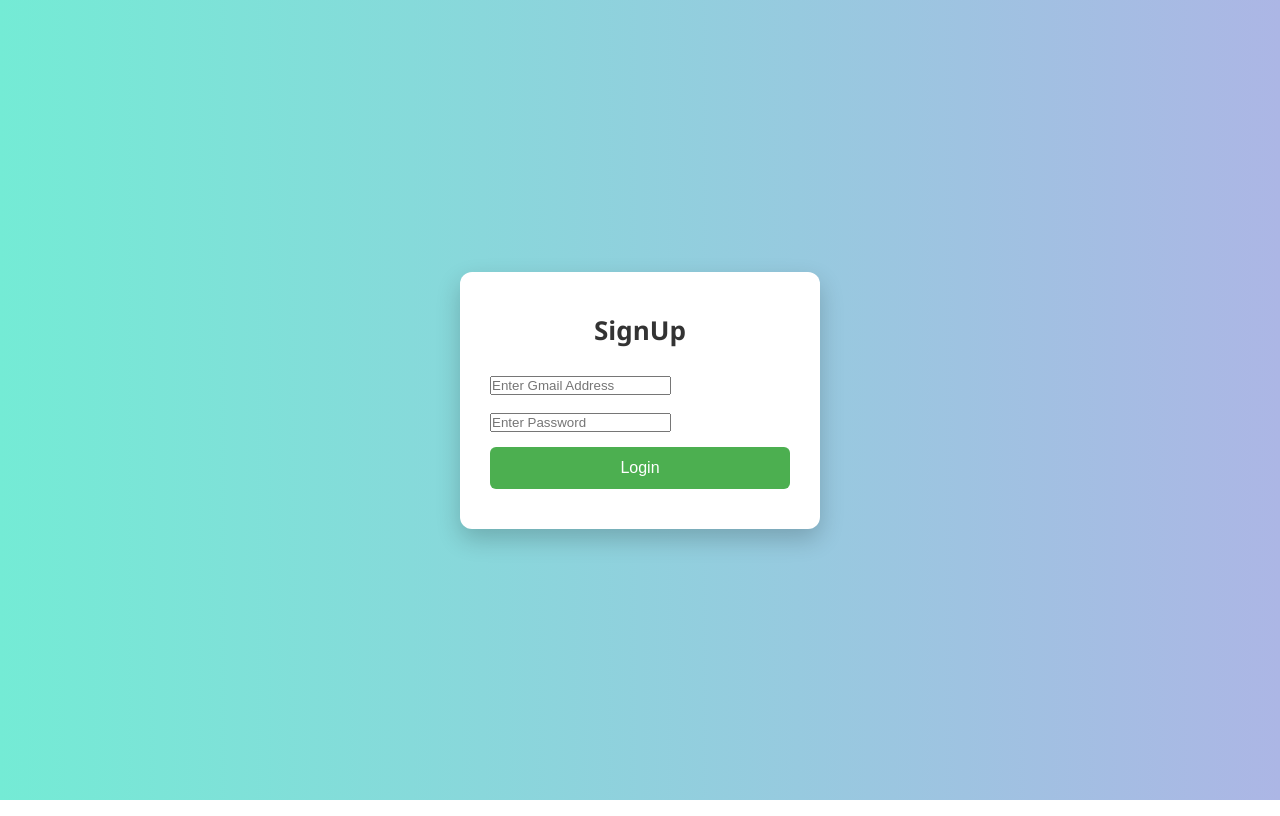
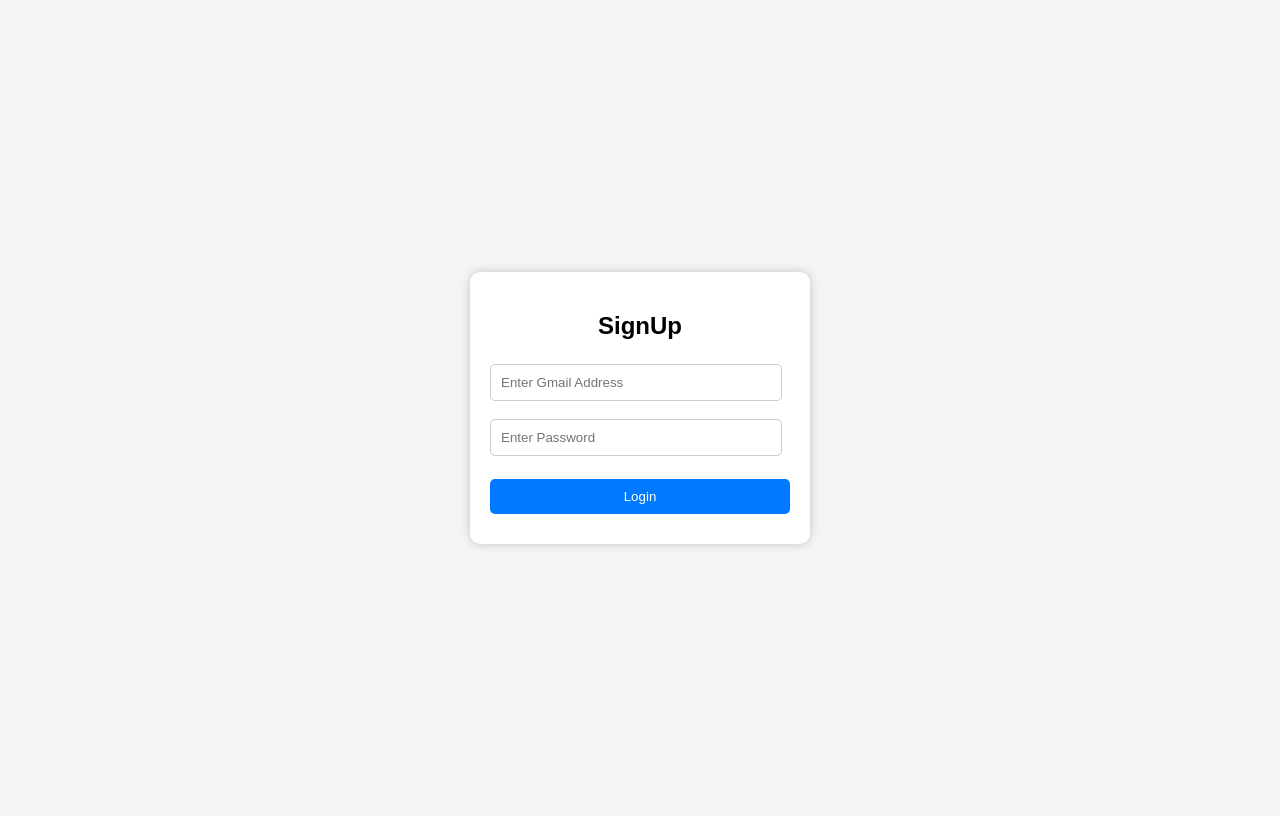
Before and after one commit to ganesh262k3AI/signup-page, a plain HTML site: page index.html in a window 1280 px wide. Drawn offline with Linux system fonts and the light colour scheme.

Commit message:
style.css

```diff
--- a/style.css
+++ b/style.css
@@ -1,13 +1,6 @@
-/* Reset */
-* {
-  box-sizing: border-box;
-  margin: 0;
-  padding: 0;
-}
-
 body {
-  font-family: 'Segoe UI', Tahoma, Geneva, Verdana, sans-serif;
-  background: linear-gradient(to right, #74ebd5, #acb6e5);
+  font-family: Arial, sans-serif;
+  background: #f4f4f4;
   display: flex;
   justify-content: center;
   align-items: center;
@@ -16,102 +9,48 @@ body {
 
 .login-box {
   background: white;
-  padding: 40px 30px;
-  border-radius: 12px;
-  box-shadow: 0 10px 25px rgba(0, 0, 0, 0.2);
-  width: 100%;
-  max-width: 360px;
-  transition: transform 0.3s ease;
+  padding: 20px;
+  border-radius: 10px;
+  box-shadow: 0px 0px 10px rgba(0,0,0,0.2);
+  width: 300px;
 }
 
-.login-box:hover {
-  transform: translateY(-5px);
-}
-
-.login-box h2 {
-  margin-bottom: 25px;
-  text-align: center;
-  color: #333;
-  font-size: 26px;
-}
-
-/* Error message */
-.error {
-  color: red;
-  font-size: 14px;
-  margin-bottom: 15px;
-  white-space: pre-line;
+h2 {
   text-align: center;
 }
 
-/* Floating label input groups */
-.input-group {
-  position: relative;
-  margin-bottom: 25px;
+input {
+  width: 90%;
+  padding: 10px;
+  margin: 5px 0;
+  border: 1px solid #ccc;
+  border-radius: 5px;
 }
 
-.input-group input {
+button {
   width: 100%;
-  padding: 14px 12px 14px 12px;
-  font-size: 16px;
-  border: 1.8px solid #ccc;
-  border-radius: 6px;
-  background: none;
-  outline: none;
-  transition: border-color 0.4s ease, box-shadow 0.4s ease;
+  padding: 10px;
+  margin-top: 10px;
+  background: #007bff;
+  color: white;
+  border: none;
+  border-radius: 5px;
+  cursor: pointer;
 }
 
-.input-group input:focus {
-  border-color: #4caf50;
-  box-shadow: 0 0 8px rgba(76, 175, 80, 0.5);
+button:hover {
+  background: #0056b3;
 }
 
-/* Label styling */
-.input-group label {
-  position: absolute;
-  left: 14px;
-  top: 16px;
-  color: #999;
-  font-size: 16px;
-  pointer-events: none;
-  background: white;
-  padding: 0 6px;
-  transition: top 0.4s ease, left 0.4s ease, font-size 0.4s ease, color 0.4s ease, transform 0.4s ease;
-  transform-origin: left top;
+.error {
+  color: red;
+  font-size: 13px;
+  margin: 3px 0 8px 5px;
 }
 
-/* Float label on focus or when input has text */
-.input-group input:focus + label,
-.input-group input:not(:placeholder-shown) + label {
-  top: -10px;
-  left: 10px;
-  font-size: 12px;
-  color: #4caf50;
-  transform: scale(0.9);
-  font-weight: 600;
+.success {
+  color: green;
+  margin-top: 10px;
+  font-size: 14px;
+  text-align: center;
 }
-
-.login-box button {
-  padding: 12px;
-  width: 100%;
-  font-size: 16px;
-  background-color: #4caf50;
-  color: white;
-  border: none;
-  border-radius: 6px;
-  cursor: pointer;
-  transition: background-color 0.3s ease, box-shadow 0.3s ease;
-}
-
-.login-box button:hover {
-  background-color: #45a049;
-  box-shadow: 0 4px 12px rgba(0, 0, 0, 0.2);
-}
-
-/* Responsive */
-@media (max-width: 400px) {
-  .login-box {
-    padding: 30px 20px;
-    width: 90%;
-  }
-}
```
